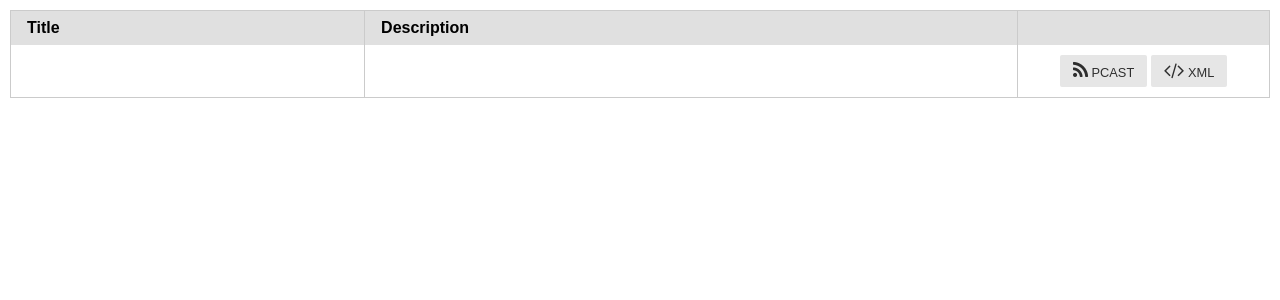
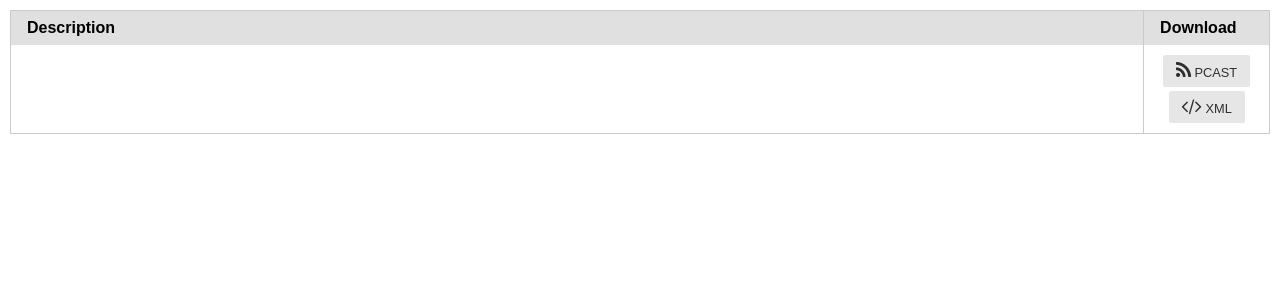
Before and after one commit to kkujawinski/podcast-scrapper, a Django app: template src/podcast/templates/index.html in a window 1280 px wide. Shown: the top 300 px of the page. Run offline with Django 3.2, Linux system fonts and the light colour scheme; the template is opened without the code that fills it: values that come from a table or form of the project are taken from there, others are empty; data comes from the database, SQL or seed files in the repository; parts of the project's set-up code (start-up, migrations or seed data) failed here and were passed over; some libraries are stand-ins or nearby versions.

Commit message:
template updates

```diff
--- a/src/podcast/templates/index.html
+++ b/src/podcast/templates/index.html
@@ -1,7 +1,6 @@
 <html>
 <head>
     <title>Podcasts</title>
-    <meta name="viewport" content="width=device-width, initial-scale=1" />
     <link rel="stylesheet" href="http://cdnjs.cloudflare.com/ajax/libs/pure/0.6.0/pure-min.css" />
     <link rel="stylesheet" href="http://maxcdn.bootstrapcdn.com/font-awesome/4.6.3/css/font-awesome.min.css" />
     <style type="text/css">
@@ -10,7 +9,7 @@
             margin: 10px;
         }
         .buttons {
-            width: 20%;
+            width: 10%;
             text-align: center;
         }
         .buttons a {
@@ -26,17 +25,15 @@
 <table class="pure-table pure-table-bordered" id="podcasts">
     <thead>
         <tr>
-            <th>Title</th>
             <th>Description</th>
-            <th></th>
+            <th>Download</th>
         </tr>
     </thead>
 
     <tbody>
     {% for item in podcasts_configs %}
         <tr>
-            <td>{{item.podcast.title}}<br/><a href="{{item.podcast.link}}">{{item.podcast.link}}</a></td>
-            <td>{{item.podcast.description}}</td>
+            <td><b>{{item.podcast.title}}</b><br/><a href="{{item.podcast.link}}">{{item.podcast.link}}</a><br/><br/>{{item.podcast.description|linebreaksbr}}</td>
             <td class="buttons"><a class="pure-button" href="{{item.get_public_url_pcast}}"><i class="fa fa-rss" aria-hidden="true"></i> PCAST</a><a class="pure-button" href="{{item.get_public_url}}"><i class="fa fa-code" aria-hidden="true"></i> XML</a></td>
         </tr>
     {% endfor %}
```
